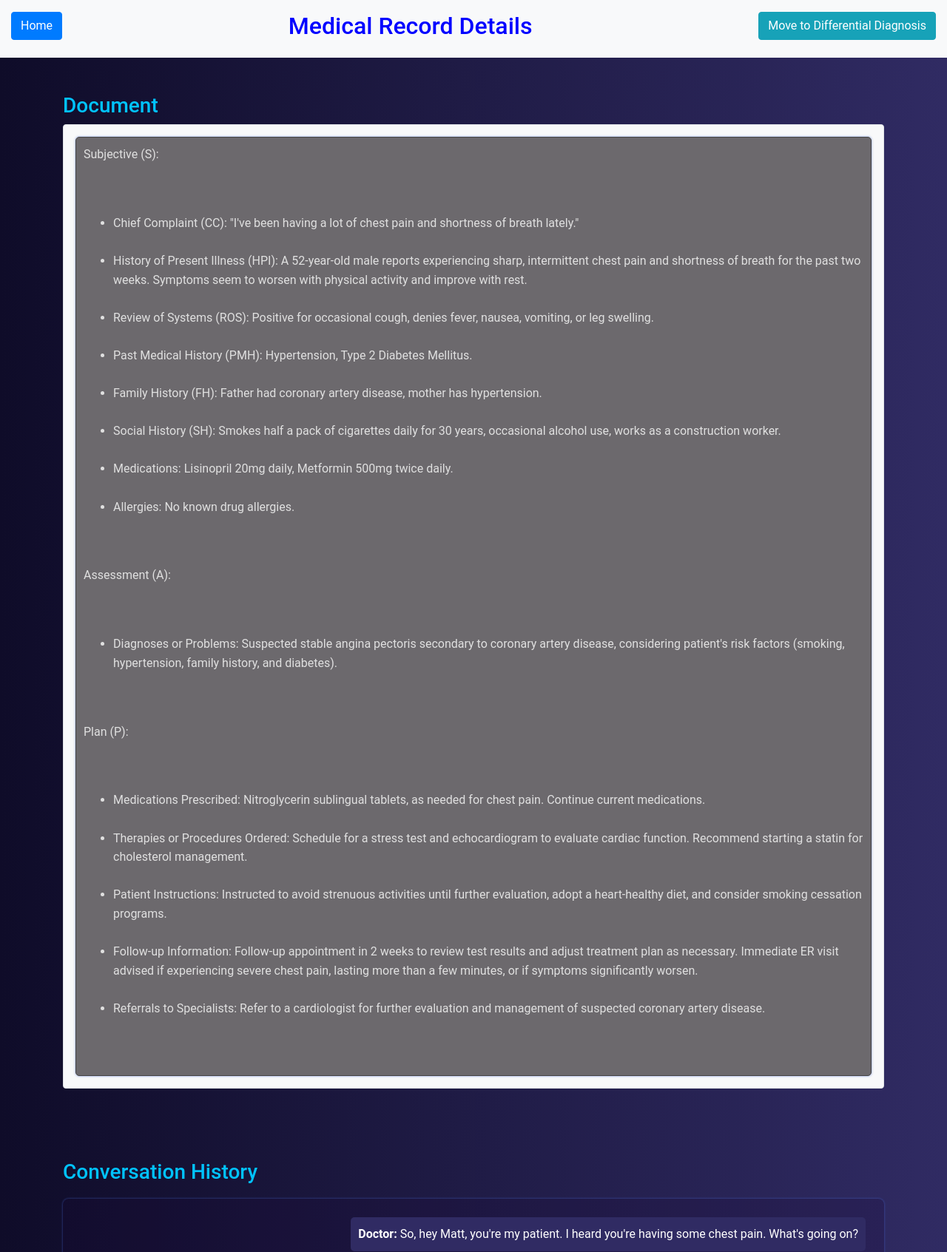
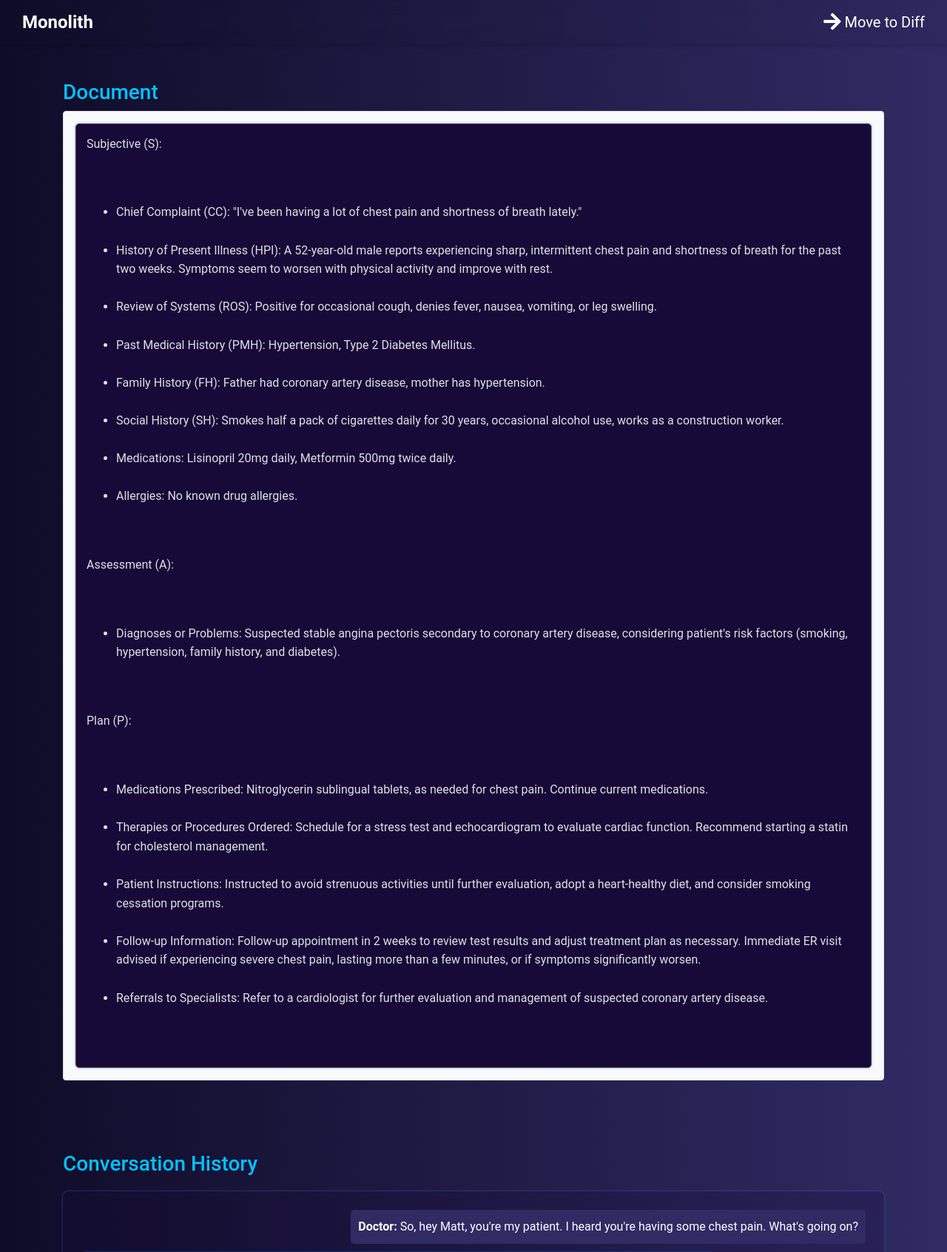
Before and after one commit to Monolith-Tech/Medcare, a Flask app: page /record/1 in a window 1280 px wide. Shown: the top 1693 px of the page at 74% size. Run offline with Flask 2, Linux system fonts and the light colour scheme; the visitor is signed in with stand-in values (Sample User, id 1); some libraries are stand-ins or nearby versions.

Commit message:
checkpoint 2

```diff
--- a/static/dashboard.css
+++ b/static/dashboard.css
@@ -2,7 +2,7 @@
 body {
     font-family: 'Roboto', sans-serif;
     background-color: #121212;
-    background-image: linear-gradient(to right, #0f0c29, #302b63);
+    background-image: linear-gradient(to right, #0f0c29, hsl(245, 39%, 28%));
     color: #ffffff;
     line-height: 1.6;
     margin: 0;
--- a/static/login.css
+++ b/static/login.css
@@ -38,7 +38,6 @@ input[type="password"] {
     border-radius: 4px;
     width: 100%;
     box-sizing: border-box;
-    /* Ensure padding is included in the width */
 }
 
 input[type="submit"] {
--- a/templates/records.html
+++ b/templates/records.html
@@ -8,10 +8,14 @@
       href="https://stackpath.bootstrapcdn.com/bootstrap/4.5.2/css/bootstrap.min.css"
       rel="stylesheet"
     />
+    <link
+      rel="stylesheet"
+      href="https://cdnjs.cloudflare.com/ajax/libs/font-awesome/5.15.3/css/all.min.css"
+    />
 
     <style>
       body {
-        font-family: 'Roboto', sans-serif;
+        font-family: "Roboto", sans-serif;
         background-color: #121212;
         background-image: linear-gradient(to right, #0f0c29, #302b63);
         color: #ffffff;
@@ -32,7 +36,53 @@
         color: #00c3ff;
       }
 
+      /* Top navigation styles */
+      .top-nav {
+        display: flex;
+        justify-content: space-between;
+        align-items: center;
+        padding: 0 30px; /* Maintain padding for space on the sides */
+        background-color: rgba(30, 25, 31, 0.064);
+        backdrop-filter: blur(10px); /* Smooth look with a blur effect */
+        color: #ffffff;
+        height: 60px; /* Fixed height for consistency */
+        box-shadow: 0 2px 5px rgba(0, 0, 0, 0.2); /* Subtle shadow for depth */
+        width: 100%; /* Ensure nav stretches full width */
+      }
 
+      /* Logo styling for alignment and visibility */
+      .top-nav .logo {
+        font-weight: bold;
+        font-size: 24px; /* Enhanced size for visibility */
+        color: #ffffff;
+        text-decoration: none; /* Remove underline */
+        transition: color 0.3s ease; /* Smooth transition for hover */
+      }
+
+      /* Hover effect for logo */
+      .top-nav .logo:hover {
+        color: #00c3ff; /* Highlight color on hover */
+      }
+
+      /* Navigation icons and links */
+      .top-nav .nav-icons {
+        display: flex;
+        align-items: center; /* Center items vertically */
+      }
+
+      /* Individual link styling */
+      .top-nav .nav-icons a {
+        color: #ffffff;
+        margin-left: 20px; /* Space between navigation items */
+        font-size: 20px; /* Visibility and readability */
+        text-decoration: none; /* Remove underline */
+        transition: color 0.3s ease; /* Color transition on hover */
+      }
+
+      /* Hover effect for navigation items */
+      .top-nav .nav-icons a:hover {
+        color: #00c3ff; /* Highlight color on hover */
+      }
 
       .chat-container {
         display: flex;
@@ -68,38 +118,24 @@
       .pre-wrap {
         white-space: pre-wrap;
         word-wrap: break-word;
-        background-color: rgba(30, 25, 31, 0.64); /* Matches chat container bg */
-        color: #e0e0e0; /* Light grey for readability */
+        background-color: rgb(19, 6, 54, 0.98);
+        color: #e0e0e0;
         border-radius: 5px;
-        border: 1px solid #444; /* Subtle border for definition */
-        padding: 10px;
+        border: 1px solid #444;
+        padding: 14px;
         box-shadow: 0px 0px 3px rgba(73, 106, 214, 0.7);
       }
     </style>
-
-
   </head>
   <body>
-    <section class="container-fluid bg-light py-3">
-      <div class="row justify-content-between">
-        <div class="col-auto">
-          <button class="btn btn-primary" onclick="window.location.href='/'">
-            Home
-          </button>
-        </div>
-        <div class="col-auto text-center">
-          <h2>Medical Record Details</h2>
-        </div>
-        <div class="col-auto">
-          <button
-            class="btn btn-info"
-            onclick="window.location.href='/diagnosis'"
-          >
-            Move to Differential Diagnosis
-          </button>
-        </div>
+    <nav class="top-nav">
+      <a href="/" class="logo">Monolith</a>
+      <div class="nav-icons">
+        <a href="/move-to-diff" aria-label="Move to Diff">
+          <i class="fas fa-arrow-right fa-lg"></i> Move to Diff
+        </a>
       </div>
-    </section>
+    </nav>
 
     <section class="container my-5">
       <h3>Document</h3>
```
